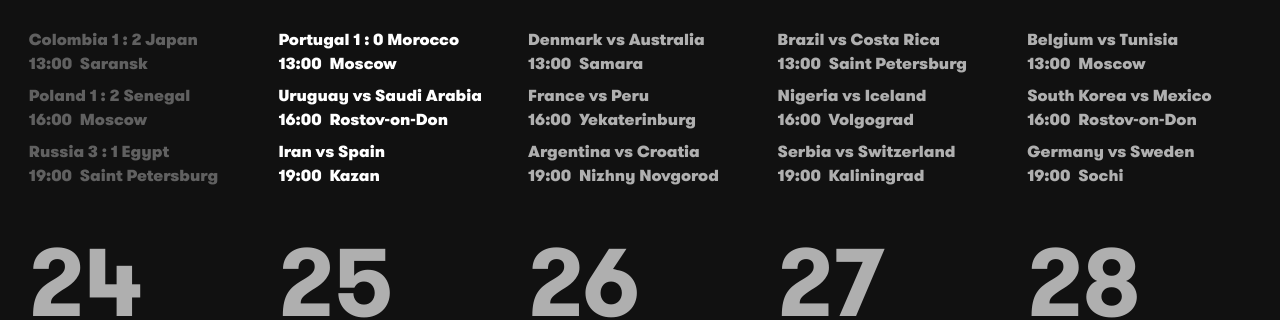
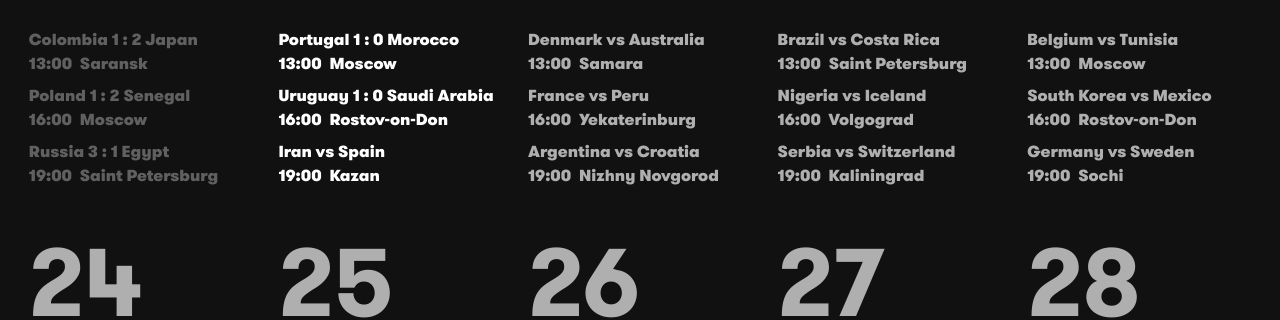
Before and after one commit to iamclydehoel/worldcupcalendar-2018, a Jekyll site: the page built from index.html, in a window 1280 px wide and 900 px high, scrolled down 456 px. Shown: the part 176-496 px from the top of the window. Built offline with Jekyll 4.4.1, drawn with Linux system fonts in a browser that asks for light colours; nearby versions of some CDN libraries.

Commit message:
Score update

```diff
--- a/_data/fixtures.yml
+++ b/_data/fixtures.yml
@@ -122,7 +122,7 @@
 
     - team1: Uruguay
       team2: Saudi Arabia
-      score:
+      score: '1 : 0'
       time: '16:00'
       venue: Rostov-on-Don
 
```
